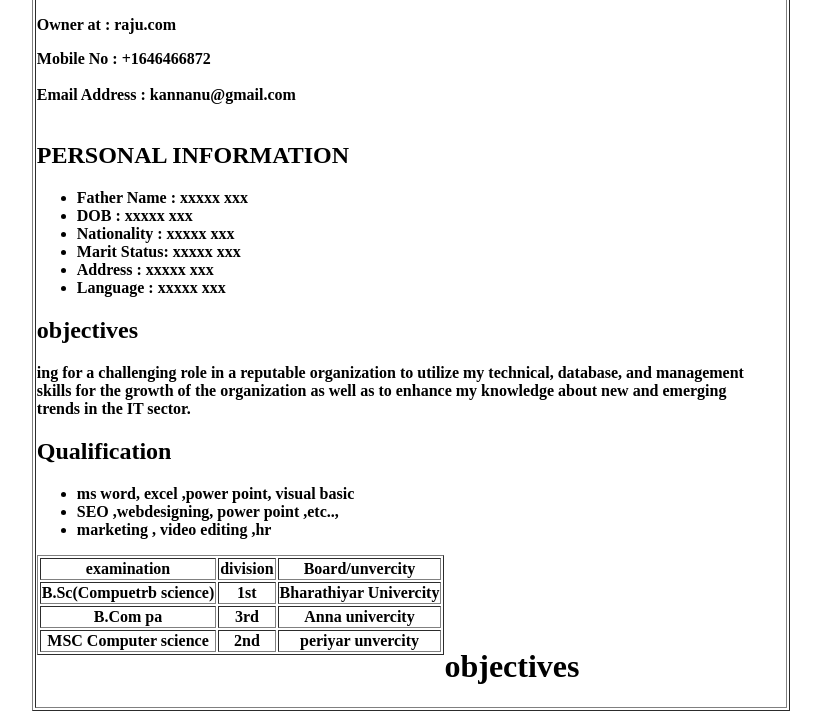
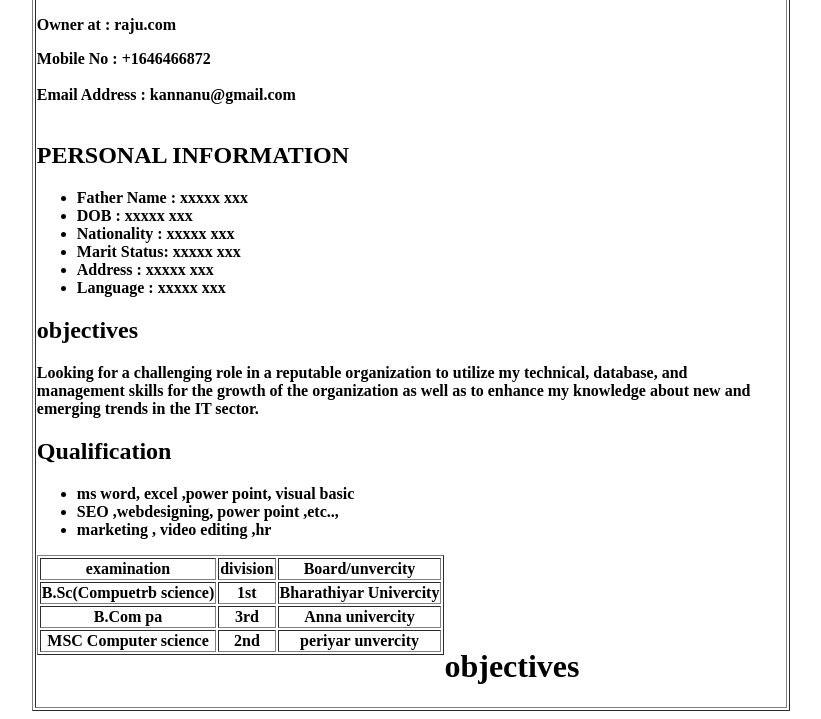
Before and after one commit to JeevananthamMS/resume, a plain HTML site: page index.html in a window 1280 px wide. Shown: the part 104-823 px from the top of the page, without its empty margins (229-1050 px from the left). Drawn offline with Linux system fonts and the light colour scheme.

Commit message:
Add files via upload

```diff
--- a/index.html
+++ b/index.html
@@ -26,7 +26,7 @@
         <li>Language    : xxxxx xxx</li>
     </UL>
     <h2 >objectives</h2>
-    <p width=500px;>ing for a challenging role in a reputable organization to utilize my technical, database, and management skills for the growth of the organization as well as to enhance my knowledge about new and emerging trends in the IT sector.</p>
+    <p width=500px;>Looking for a challenging role in a reputable organization to utilize my technical, database, and management skills for the growth of the organization as well as to enhance my knowledge about new and emerging trends in the IT sector.</p>
     <h2>Qualification</h2>
 <ul>
     <li>ms word, excel ,power point, visual basic</li>
```
